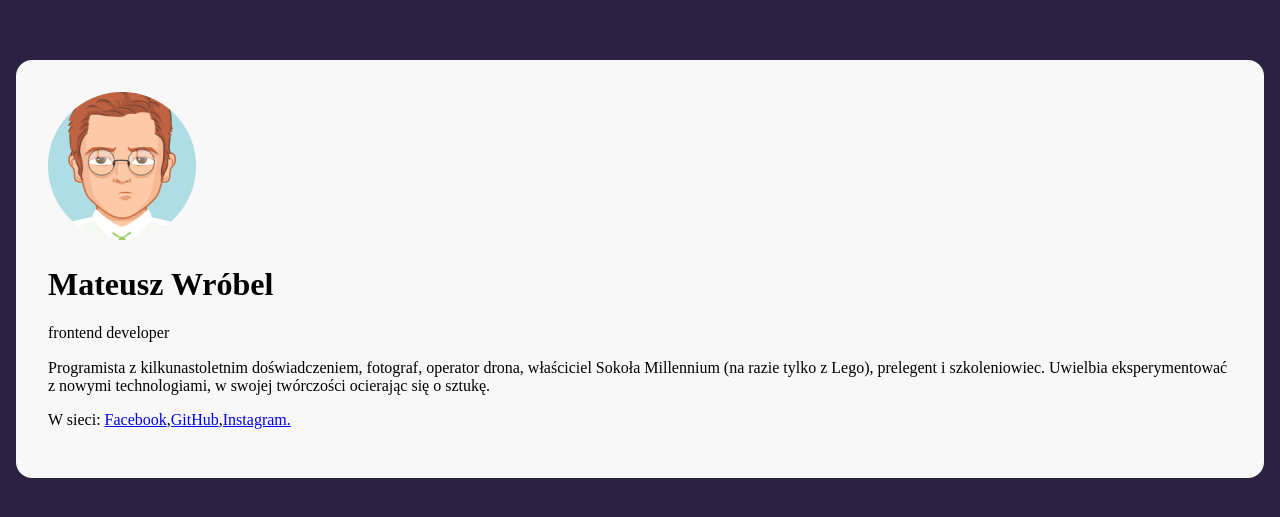
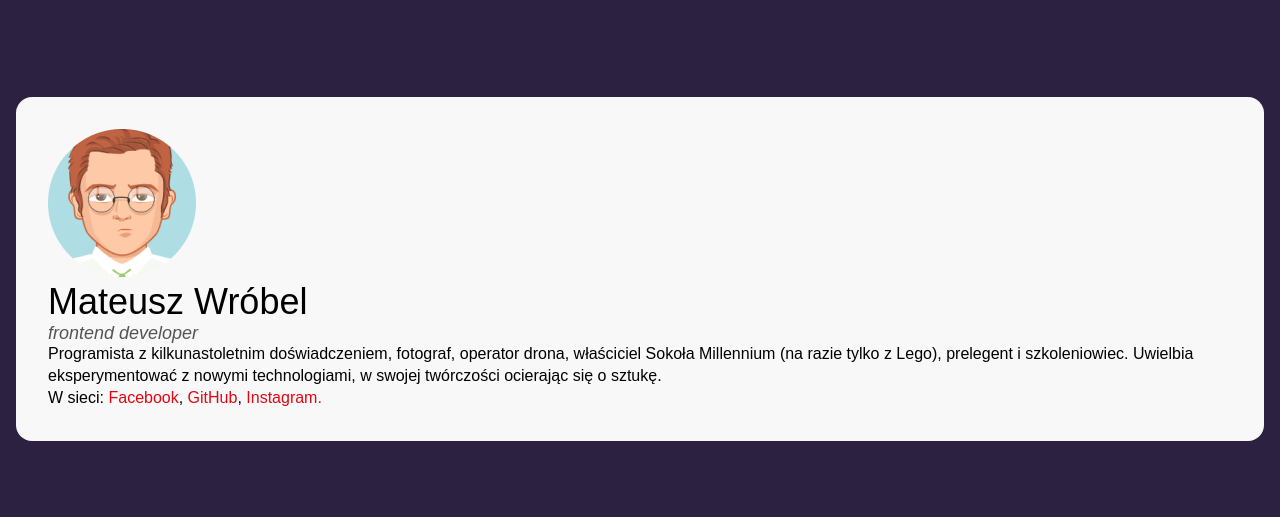
Before and after one commit to Sparrow-90/business-card-2023, a plain HTML site: page index.html in a window 1280 px wide. Shown: the part 147-664 px from the top of the page. Drawn offline with Linux system fonts and the light colour scheme.

Commit message:
typography styles & BEM

```diff
--- a/index.html
+++ b/index.html
@@ -12,11 +12,11 @@
         <article>
             <img src="./avatar.png" alt="avatar użytkownika">
             <header>
-                <h1>Mateusz Wróbel</h1>
-                <p>frontend developer</p>
+                <h1 class="card__name">Mateusz Wróbel</h1>
+                <p class="card__position">frontend developer</p>
             </header>
-            <p>Programista z kilkunastoletnim doświadczeniem, fotograf, operator drona, właściciel Sokoła Millennium (na razie tylko z Lego), prelegent i szkoleniowiec. Uwielbia eksperymentować z nowymi technologiami, w swojej twórczości ocierając się o sztukę. </p>
-            <p>W sieci: <a href="#">Facebook</a>,<a href="#">GitHub</a>,<a href="#">Instagram.</a></p>
+            <p class="card__description">Programista z kilkunastoletnim doświadczeniem, fotograf, operator drona, właściciel Sokoła Millennium (na razie tylko z Lego), prelegent i szkoleniowiec. Uwielbia eksperymentować z nowymi technologiami, w swojej twórczości ocierając się o sztukę. </p>
+            <p class="card__description">W sieci: <a class="card__link" href="#">Facebook</a>, <a class="card__link" href="#">GitHub</a>, <a class="card__link" href="#">Instagram.</a></p>
         </article>
     </main>
 
--- a/style.css
+++ b/style.css
@@ -5,6 +5,7 @@ body{
     justify-content: center;
     align-items: center;
     padding: 16px;
+    font-family: Arial, Helvetica, sans-serif;
 }
 
 .card{
@@ -12,3 +13,25 @@ body{
     border-radius: 16px;
     padding: 32px;
 }
+
+.card__name{
+    font-size: 36px;
+    font-weight: 400;
+    margin: 0;
+}
+.card__description{
+    line-height: 1.375;
+    margin: 0;
+}
+
+.card__position{
+    font-style: italic;
+    font-size: 18px;
+    margin: 0;
+    color: #545454;
+}
+
+.card__link{
+    color: #E20613;
+    text-decoration: none;
+}
```
